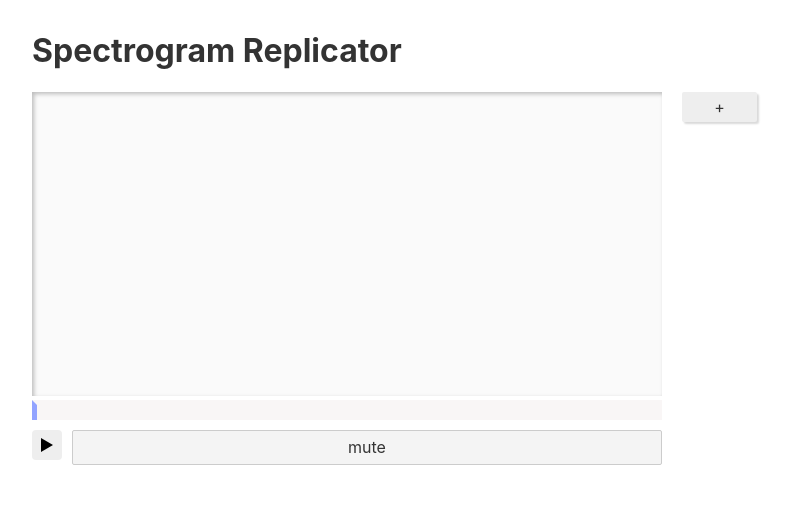
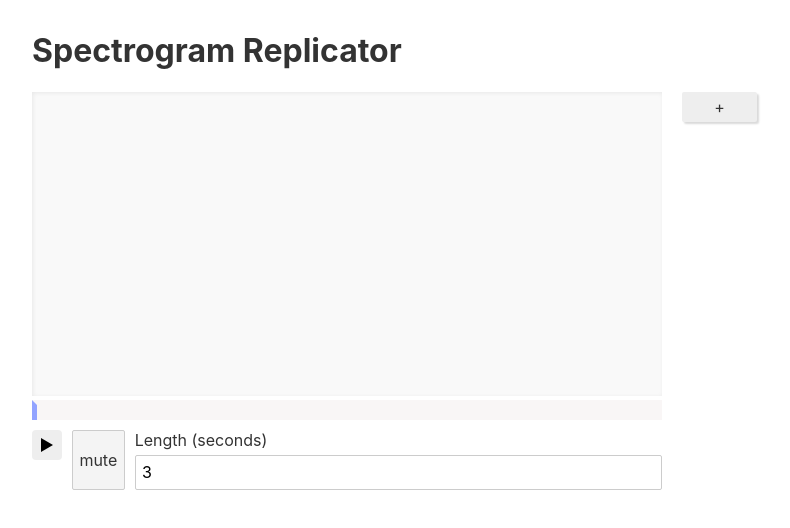
Before and after one commit to EmNudge/Spectrogram-Replicator, a Svelte app: page / in a window 1280 px wide. Shown: the top 528 px of the page, without its empty margins (158-948 px from the left). Built offline with nearby package versions, Linux system fonts and the light colour scheme.

Commit message:
added length for sounds

```diff
--- a/src/components/audio/controls.svelte
+++ b/src/components/audio/controls.svelte
@@ -15,6 +15,11 @@
   let timePerc = 0;
   let reqId;
   let startTime;
+
+  let length = 3;
+  $: {
+    tonePlayer.runTime = length * 1000;
+  }
 
   let isPlaying = false;
 
@@ -78,8 +83,12 @@
 
   .controls {
     display: grid;
-    grid-template-columns: auto 1fr;
+    grid-template-columns: auto auto 1fr;
     grid-gap: 10px;
+  }
+  .input-label {
+    display: grid;
+    grid-gap: 5px;
   }
 </style>
 
@@ -89,5 +98,9 @@
   <div class="controls">
     <PlayButton on:click={togglePlay} bind:isPlaying={isPlaying} />
     <button on:click={toggleMute}>{isMuted ? 'unmute' : 'mute'}</button>
+    <div class="input-label">
+      <span>Length (seconds)</span>
+      <input type="number" bind:value={length} />
+    </div>
   </div>
 </div>
--- a/src/components/canvas.svelte
+++ b/src/components/canvas.svelte
@@ -71,8 +71,8 @@
 
 <style>
   canvas {
-    box-shadow: inset 2px 2px 4px rgba(0, 0, 0, 0.25);
-    background: #fafafa;
+    box-shadow: inset 1px 1px 4px 0px #00000012;
+    background: #ededed59;
     min-height: 300px;
   }
 </style>
```
